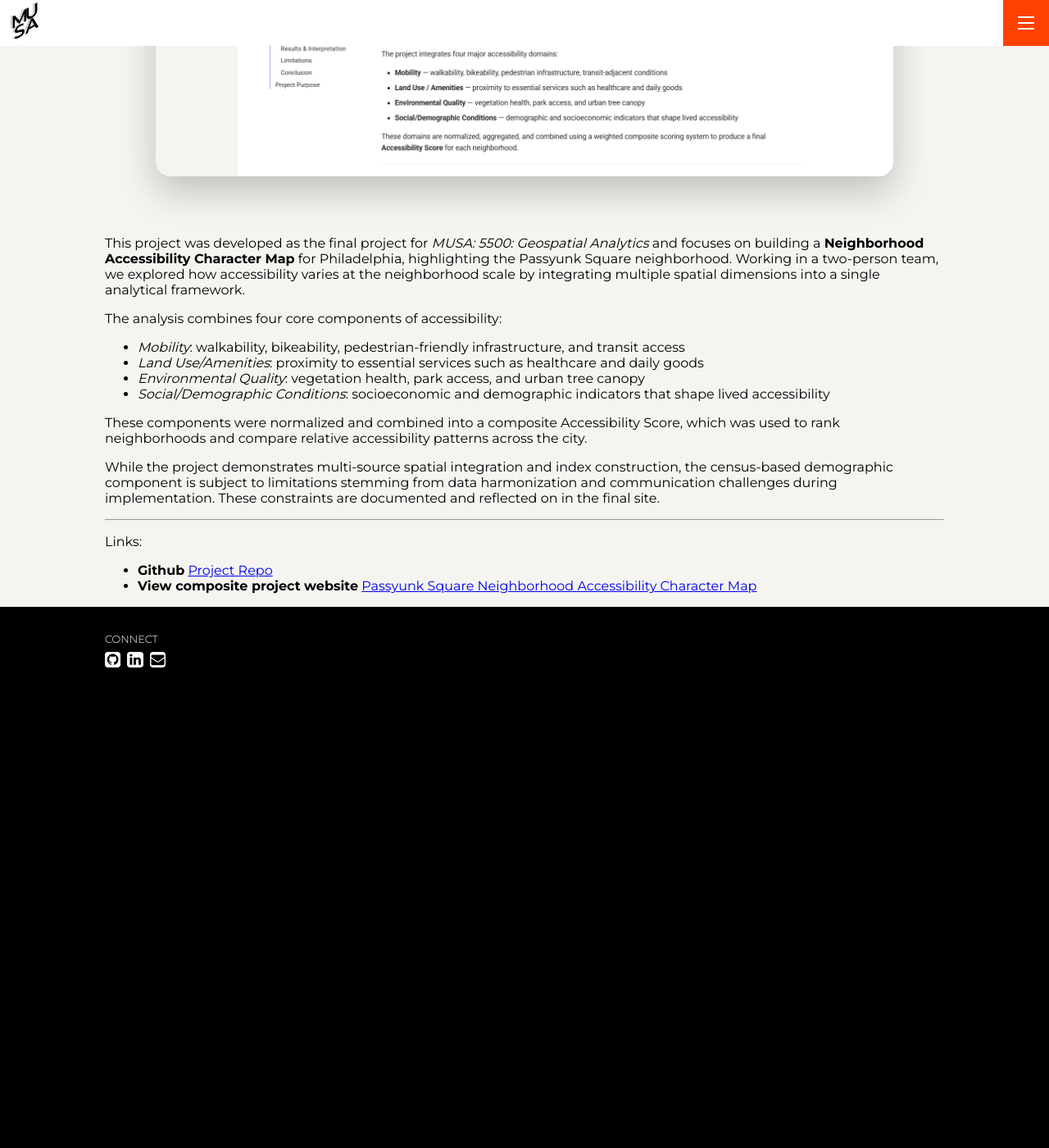
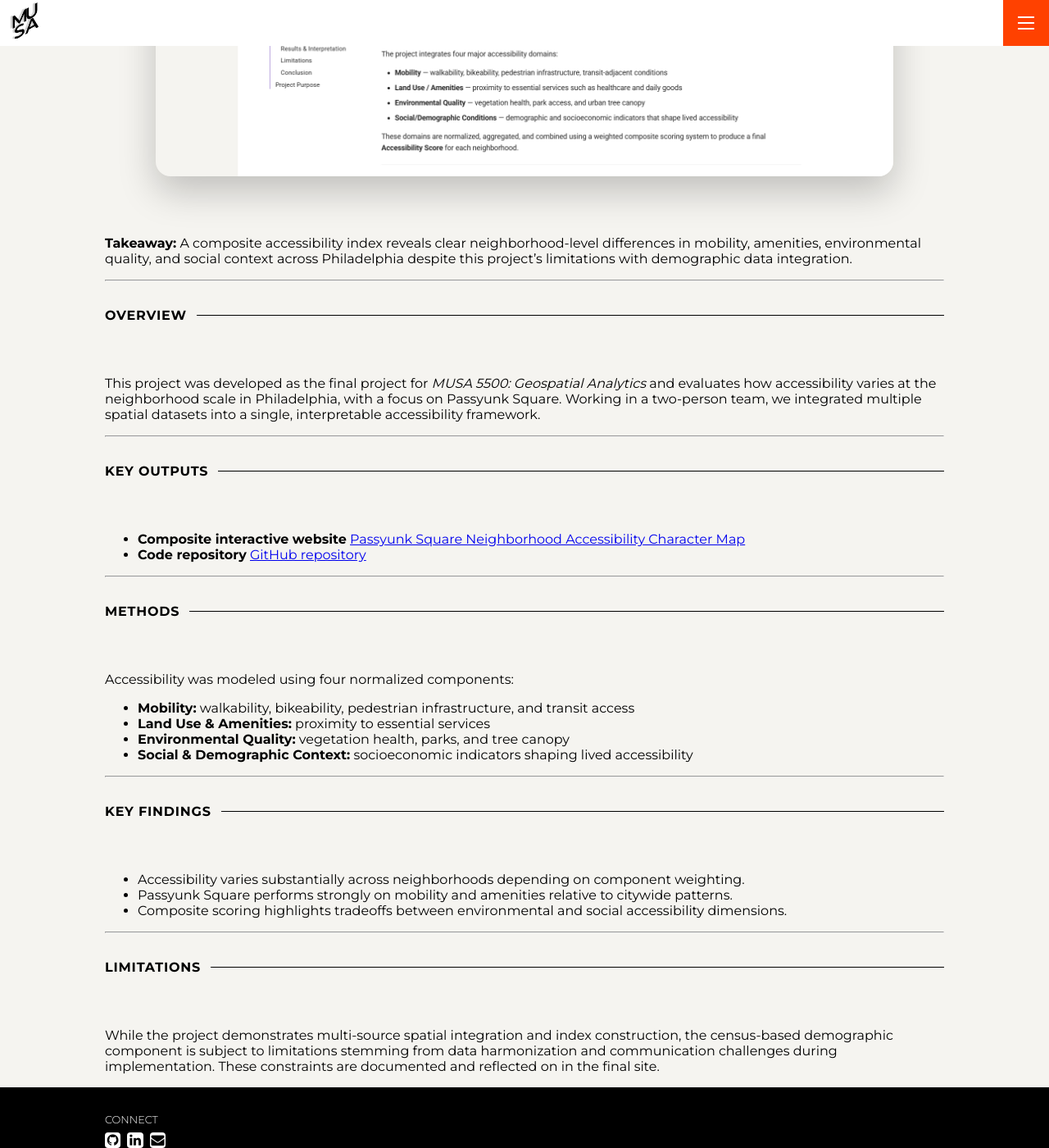
Before and after one commit to astauf03/portfolio, a Jekyll site: the page built from _projects/python-final.md, in a window 1280 px wide and 1400 px high, scrolled down 505 px. Shown: the whole window at 82% size. Built offline with Jekyll 4.4.1, drawn with Linux system fonts in a browser that asks for light colours; before the commit the page ends 1319 px from its top, so only the background shows below that.

Commit message:
update format of projects for consistency, must continue to add pics

```diff
--- a/_projects/python-final.md
+++ b/_projects/python-final.md
@@ -4,19 +4,36 @@ title: 'Python Final Project: Passyunk Square Character Map (Philadelphia)'
 thumbnail: assets/img/projects/python-final/thumbnail_python.png
 ---
 
-This project was developed as the final project for *MUSA: 5500: Geospatial Analytics* and focuses on building a **Neighborhood Accessibility Character Map** for Philadelphia, highlighting the Passyunk Square neighborhood. Working in a two-person team, we explored how accessibility varies at the neighborhood scale by integrating multiple spatial dimensions into a single analytical framework.
-
-The analysis combines four core components of accessibility:
-- *Mobility*: walkability, bikeability, pedestrian-friendly infrastructure, and transit access
-- *Land Use/Amenities*: proximity to essential services such as healthcare and daily goods
-- *Environmental Quality*: vegetation health, park access, and urban tree canopy
-- *Social/Demographic Conditions*: socioeconomic and demographic indicators that shape lived accessibility
-
-These components were normalized and combined into a composite Accessibility Score, which was used to rank neighborhoods and compare relative accessibility patterns across the city.
-
-While the project demonstrates multi-source spatial integration and index construction, the census-based demographic component is subject to limitations stemming from data harmonization and communication challenges during implementation. These constraints are documented and reflected on in the final site.
+**Takeaway:** A composite accessibility index reveals clear neighborhood-level differences in mobility, amenities, environmental quality, and social context across Philadelphia despite this project's limitations with demographic data integration.
 
 ---
-Links:
-- **Github** [Project Repo](https://github.com/astauf03/musa5500-python-final)
-- **View composite project website** [Passyunk Square Neighborhood Accessibility Character Map](https://astauf03.github.io/musa5500-python-final/)
+
+## Overview
+This project was developed as the final project for *MUSA 5500: Geospatial Analytics* and evaluates how accessibility varies at the neighborhood scale in Philadelphia, with a focus on Passyunk Square. Working in a two-person team, we integrated multiple spatial datasets into a single, interpretable accessibility framework.
+
+---
+
+## Key Outputs
+- **Composite interactive website** [Passyunk Square Neighborhood Accessibility Character Map](https://astauf03.github.io/musa5500-python-final/)
+- **Code repository** [GitHub repository](https://github.com/astauf03/musa5500-python-final)
+
+---
+
+## Methods
+Accessibility was modeled using four normalized components:
+- **Mobility:** walkability, bikeability, pedestrian infrastructure, and transit access
+- **Land Use & Amenities:** proximity to essential services
+- **Environmental Quality:** vegetation health, parks, and tree canopy
+- **Social & Demographic Context:** socioeconomic indicators shaping lived accessibility
+
+---
+
+## Key Findings
+- Accessibility varies substantially across neighborhoods depending on component weighting.
+- Passyunk Square performs strongly on mobility and amenities relative to citywide patterns.
+- Composite scoring highlights tradeoffs between environmental and social accessibility dimensions.
+
+---
+
+## Limitations
+While the project demonstrates multi-source spatial integration and index construction, the census-based demographic component is subject to limitations stemming from data harmonization and communication challenges during implementation. These constraints are documented and reflected on in the final site.
```
Also changed, not shown: _projects/bike-share.md (+21 -11 lines), _projects/chicago-ppa.md (+22 -16 lines).
